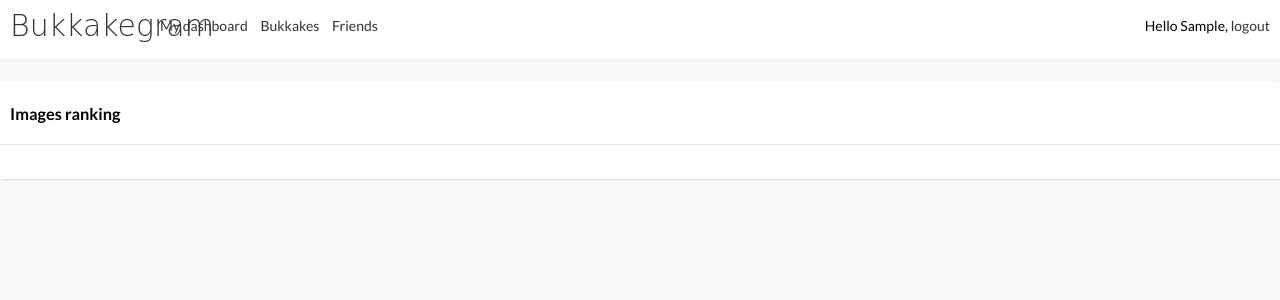
After one commit to delitamakanda/Bukkakegram, a Django app: page /ranking/ in a window 1280 px wide. The commit adds this page. Shown: the top 300 px of the page. Run offline with Django 3.2, Linux system fonts and the light colour scheme; the visitor is signed in with stand-in values (Sample User, id 1); data that the repository does not hold is empty; some libraries are stand-ins or nearby versions; some web fonts are replaced.

Commit message:
use redis for ranking

```diff
--- a/bukkake/templates/bukkakes/image/detail.html
+++ b/bukkake/templates/bukkakes/image/detail.html
@@ -21,6 +21,11 @@
                     <span class="count">
                         <span class="total">{{ total_likes }}</span> like{{ total_likes|pluralize }}
                     </span>
+
+                    <span class="count_views">
+                        <span class="total_views">{{ total_views }}</span> view{{ total_views|pluralize }}
+                    </span>
+
                     <a href="#" data-id="{{ image.id }}" data-action="{% if request.user in users_like %}un{% endif %}like" class="like button">
                         {% if request.user not in users_like %}
                             Like
--- a/bukkake/templates/bukkakes/image/list.html
+++ b/bukkake/templates/bukkakes/image/list.html
@@ -8,6 +8,7 @@
         <h3>Images bookmarked</h3>
     </div>
     <div class="page-content">
+        <a href="{% url 'bukkakes:ranking' %}">10 most viewed images</a>
         <div id="image-list">
             {% include "bukkakes/image/list_ajax.html" %}
         </div>
--- /dev/null
+++ b/bukkake/templates/bukkakes/image/ranking.html
@@ -0,0 +1,23 @@
+{% extends "base.html" %}
+
+{% block title %}Images ranking{% endblock %}
+
+{% block content %}
+<div class="page dashboard-page">
+    <div class="page-title">
+        <h3>Images ranking</h3>
+    </div>
+    <div class="page-content">
+        <ol>
+            {% for image in most_viewed %}
+                <li>
+                    <a href="{{ image.get_absolute_url }}">
+                        {{ image.title }}
+                    </a>
+                </li>
+            {% endfor %}
+        </ol>
+    </div>
+
+</div>
+{% endblock %}
--- a/bukkake/urls.py
+++ b/bukkake/urls.py
@@ -6,4 +6,5 @@ urlpatterns = [
     url(r'^detail/(?P<id>\d+)/(?P<slug>[-\w]+)/$', views.image_detail, name='detail'),
     url(r'^like/$', views.image_like, name='like'),
     url(r'^$', views.image_list, name='list'),
+    url(r'^ranking/$', views.image_ranking, name='ranking'),
 ]
--- a/bukkake/views.py
+++ b/bukkake/views.py
@@ -1,3 +1,9 @@
+import redis
+from django.conf import settings
+
+#connect to redis
+r = redis.StrictRedis(host=settings.REDIS_HOST, port=settings.REDIS_PORT, db=settings.REDIS_DB)
+
 from django.shortcuts import render, redirect, get_object_or_404
 from django.contrib.auth.decorators import login_required
 from django.core.paginator import Paginator, EmptyPage, PageNotAnInteger
@@ -30,9 +36,14 @@ def image_create(request):
 
     return render(request, 'bukkakes/image/create.html', {'section': 'bukkakes', 'form': form})
 
+
 def image_detail(request, id, slug):
     image = get_object_or_404(Bukkake, id=id, slug=slug)
-    return render(request, 'bukkakes/image/detail.html', {'section': 'bukkakes', 'image': image })
+    # increment views by 1
+    total_views = r.incr('image:{}:views'.format(image.id))
+    # increment image ranking by 1
+    r.zincrby('image_ranking', image.id, 1)
+    return render(request, 'bukkakes/image/detail.html', {'section': 'bukkakes', 'image': image, 'total_views': total_views })
 
 
 @ajax_required
@@ -71,3 +82,13 @@ def image_list(request):
     if request.is_ajax():
         return render(request, 'bukkakes/image/list_ajax.html', {'section': 'bukkakes', 'images': images })
     return render(request, 'bukkakes/image/list.html', {'section': 'bukkakes', 'images': images })
+
+@login_required
+def image_ranking(request):
+    #get image ranking dictionary
+    image_ranking = r.zrange('image_ranking', 0, -1, desc=True)[:10]
+    image_ranking_ids = [int(id) for id in image_ranking]
+    # get most viewed images
+    most_viewed = list(Bukkake.objects.filter(id__in=image_ranking_ids))
+    most_viewed.sort(key=lambda x: image_ranking_ids.index(x.id))
+    return render(request, 'bukkakes/image/ranking.html', {'most_viewed': most_viewed})
--- a/bukkakegram/settings.py
+++ b/bukkakegram/settings.py
@@ -184,3 +184,8 @@ THUMBNAIL_DEBUG = config('DEBUG', cast=bool)
 ABSOLUTE_URL_OVERRIDES = {
     'auth.user': lambda u: reverse_lazy('user_detail', args=[u.username])
 }
+
+# redis
+REDIS_HOST = config('REDIS_HOST')
+REDIS_PORT = config('REDIS_PORT')
+REDIS_DB = config('REDIS_DB')
--- a/requirements.txt
+++ b/requirements.txt
@@ -11,6 +11,7 @@ python-decouple==3.1
 python-social-auth==0.3.6
 python3-openid==3.1.0
 pytz==2017.2
+redis==2.10.6
 requests==2.18.4
 requests-oauthlib==0.8.0
 six==1.11.0
```
Also changed, not shown: account/static/styles/app.css (+0 -33 lines).
